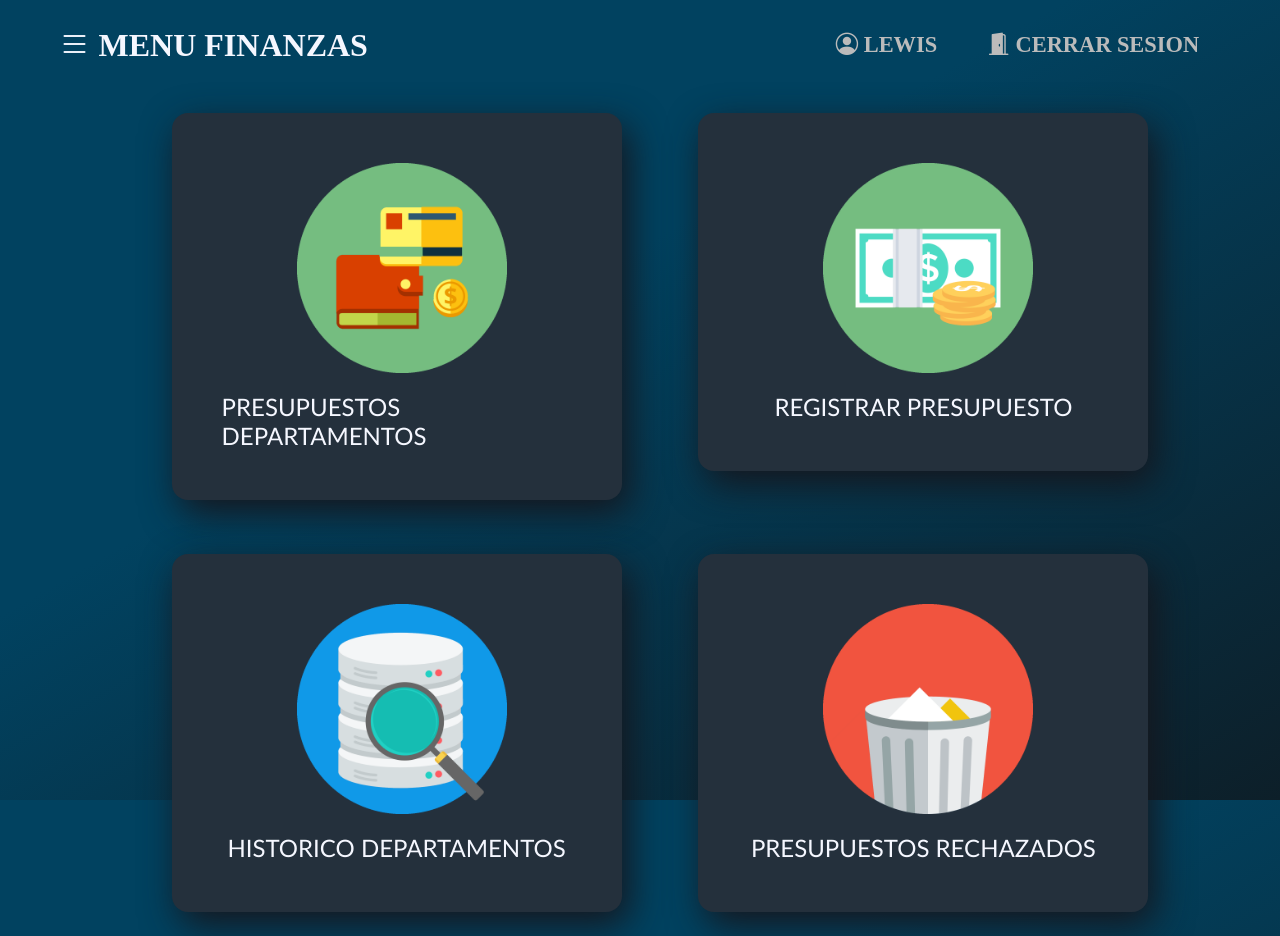
After one commit to LewisFabila/SIPRE-Project-Django, a Django app: page /menu_finanzas/ in a window 1280 px wide. The commit adds this page. Run offline with Django 5.2, Linux system fonts and the light colour scheme; a user stored in the database is signed in; some web fonts are replaced.

Commit message:
Se agrego un menu principal para cada tipo de usuario 04-05-2025

```diff
--- a/SIPRE/SIPRE/urls.py
+++ b/SIPRE/SIPRE/urls.py
@@ -16,11 +16,14 @@ Including another URLconf
 """
 from django.contrib import admin
 from django.urls import path, include
-from login.views import login, menu_admin, cerrar_sesion
+from login.views import login, menu_admin, menu_finanzas, menu_contabilidad, menu_general, cerrar_sesion
 
 urlpatterns = [
     path('admin/', admin.site.urls),
     path('login/', login, name='login'),
     path('menu_admin/', menu_admin, name='menu-admin'),
+    path('menu_finanzas/', menu_finanzas, name='menu-finanzas'),
+    path('menu_contabilidad/', menu_contabilidad, name='menu-contabilidad'),
+    path('menu_general/', menu_general, name='menu-general'),
     path('logout/', cerrar_sesion, name='logout'),
 ]
--- a/SIPRE/login/views.py
+++ b/SIPRE/login/views.py
@@ -1,26 +1,51 @@
 from django.shortcuts import render, redirect
 from django.contrib.auth import authenticate, login as auth_login, logout
 from django.contrib.auth.decorators import login_required
-
+from django.contrib.auth.models import Group
 
 # Create your views here.
 
-def login(request): #First View
+def login(request): #Vista del Login
     if request.method == "POST":
         usuario = request.POST["usuario"]
         password = request.POST["password"]
         user = authenticate(request, username=usuario, password=password)
         if user is not None:
             auth_login(request, user)
-            return redirect("menu-admin")
+
+            # Redireccion segun el tipo de usuario
+            if user.groups.filter(name="Administrador").exists():
+                return redirect("menu-admin")
+            elif user.groups.filter(name="Finanzas").exists():
+                return redirect("menu-finanzas")
+            elif user.groups.filter(name="Contabilidad").exists():
+                return redirect("menu-contabilidad")
+            elif user.groups.filter(name="General").exists():
+                return redirect("menu-general")
+            else:
+                return render(request, "index.html", {"error": "Usuario sin grupo asignado."})
+
         else:
             return render(request, "index.html", {"error": "EL NOMBRE DE USUARIO O CONTRASEÑA ES INCORRECTO"})
     return render(request, "index.html")
 
+# Ubicacion del redireccionamiento
 @login_required
 def menu_admin(request):
     return render(request, "menu-admin.html", {"user": request.user})
 
-def cerrar_sesion(request):
+@login_required
+def menu_finanzas(request):
+    return render(request, "menu-finanzas.html", {"user": request.user})
+
+@login_required
+def menu_contabilidad(request):
+    return render(request, "menu-contabilidad.html", {"user": request.user})
+
+@login_required
+def menu_general(request):
+    return render(request, "menu-general.html", {"user": request.user})
+
+def cerrar_sesion(request): # Cierre de sesion
     logout(request)
     return redirect('/login')
--- a/SIPRE/static/css/main.css
+++ b/SIPRE/static/css/main.css
@@ -260,8 +260,6 @@ tr:hover td{
     align-items: center;
 }
 
-
-
 /* LOGIN Y MENU CARTA */
 .login-carta, .menu-carta{
     width: 350px;
@@ -409,7 +407,15 @@ tr:hover td{
     margin-top: 10%;
 }
 
-.contenedor-menu:hover, .contenedor-submenu:hover{
+.contenedor-menu:hover, .contenedor-submenu:hover, .contenedor-menu-finanzas:hover{
+    transition: 3s;
+}
+
+/* MENU FINANZAS */
+.contenedor-menu-finanzas{
+    grid-template-columns: repeat(2, 1fr);
+    display: grid;
+    gap: 2rem;
     transition: 3s;
 }
 
--- /dev/null
+++ b/SIPRE/templates/menu-finanzas.html
@@ -0,0 +1,36 @@
+{% load static %}
+<!DOCTYPE html>
+<html lang="en">
+    <head>
+        <meta charset="UTF-8">
+        <meta name="viewport" content="width=device-width, initial-scale=1.0">
+        <link rel="stylesheet" href="https://cdn.jsdelivr.net/npm/bootstrap-icons@1.11.3/font/bootstrap-icons.min.css">
+        <link rel="stylesheet" href="{% static 'css/main.css' %}">
+        <link rel="icon" href="{% static 'img/favicon.ico' %}">
+        <title>Menu Finanzas</title>
+    </head>
+
+    <body>
+        <header>
+            <nav>
+                <a class="texto-simple"><i class="bi bi-list"></i> MENU FINANZAS</a>
+                <ul>
+                    {% if request.user.is_authenticated %}
+                    <li><a class="op-texto"><i class="bi bi-person-circle"></i> {{ request.user.username }}</li>
+                    <li><a class="op-texto" href="{% url 'logout' %}"><i class="bi bi-door-open-fill"></i> CERRAR SESION</a></li>
+                    {% else %}
+                    <li><a class="op-texto" href="{% url 'login' %}"><i class="bi bi-box-arrow-in-right"></i> INICIA SESION</a></li>
+                    {% endif %}
+                </ul>
+            </nav>
+        </header>
+        <div>
+            <ul class="contenedor-menu-finanzas">
+                <li><section class="menu-carta" onclick="location.href='indexAREA_PRODUCCION.php'"><img class="img-align" src="{% static 'img/sis_pre.png' %}" width="60%" alt=""><a class="texto-carta">PRESUPUESTOS DEPARTAMENTOS</a></section></li>
+                <li><section class="menu-carta" onclick="location.href='indexPRODUCCION_VISTA_FATIMA.php'"><img class="img-align" src="{% static 'img/reg_pre.png' %}" width="60%" alt=""><a class="texto-carta">REGISTRAR PRESUPUESTO</a></section></li>
+                <li><section class="menu-carta" onclick="location.href='indexHISTORICO_FATIMA.php'"><img class="img-align" src="{% static 'img/sis_his.png' %}" width="60%" alt=""><a class="texto-carta">HISTORICO DEPARTAMENTOS</a></section></li>
+                <li><section class="menu-carta" onclick="location.href='indexFECHAS.php'"><img class="img-align" src="{% static 'img/pre_rech.png' %}" width="60%" alt=""><a class="texto-carta">PRESUPUESTOS RECHAZADOS</a></section></li>
+            </ul>
+        </div>
+    </body>
+</html>
```
Also changed, not shown: SIPRE/templates/menu-contabilidad.html (added, +34 -0 lines), SIPRE/templates/menu-general.html (added, +35 -0 lines), SIPRE/db.sqlite3, SIPRE/static/img/#.png (added), SIPRE/static/img/agregar.png (added), SIPRE/static/img/pre_rech.png (added), SIPRE/static/img/profile copy.png (added), SIPRE/static/img/profile_halloween.png (added), SIPRE/static/img/profile_navidad.png (added), SIPRE/static/img/reg_per copy.png (added), SIPRE/static/img/reg_pre copy.png (added), SIPRE/static/img/sis_his.png (added), SIPRE/static/img/sis_pre.png (added).
